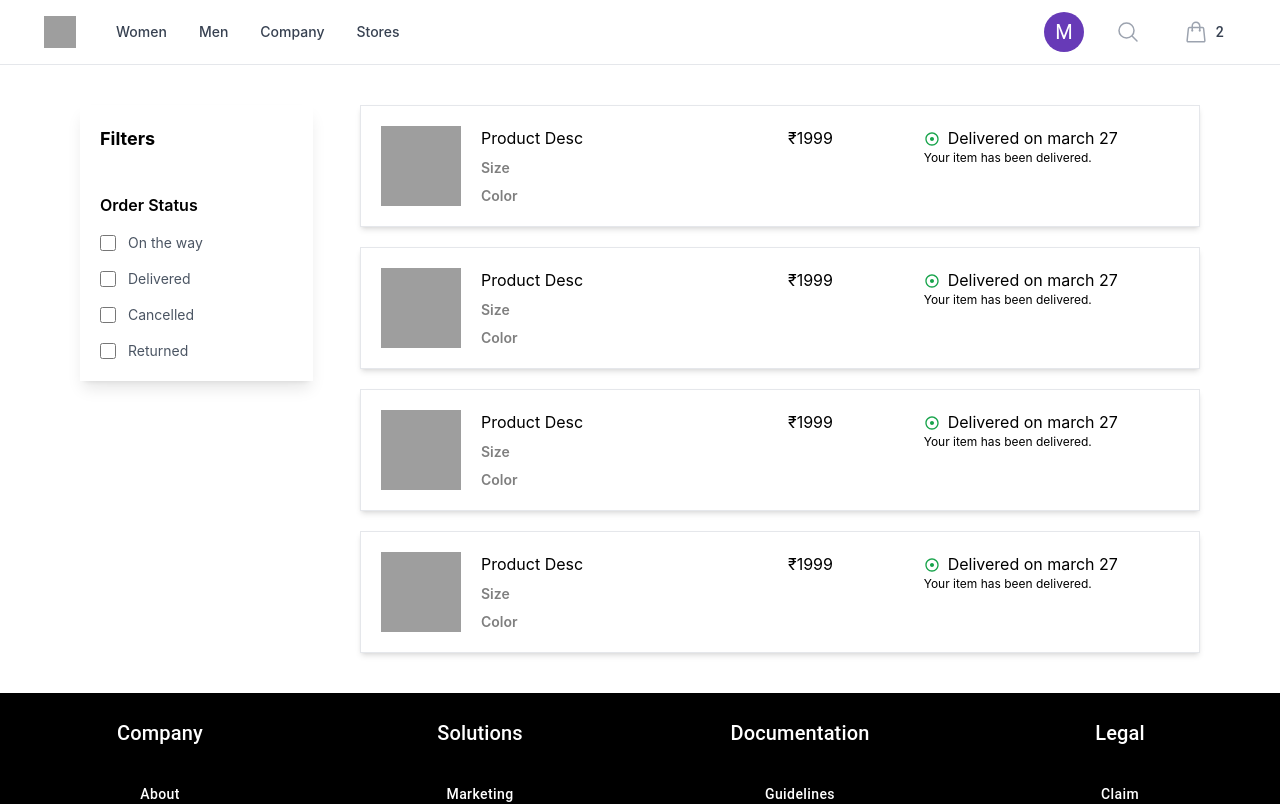
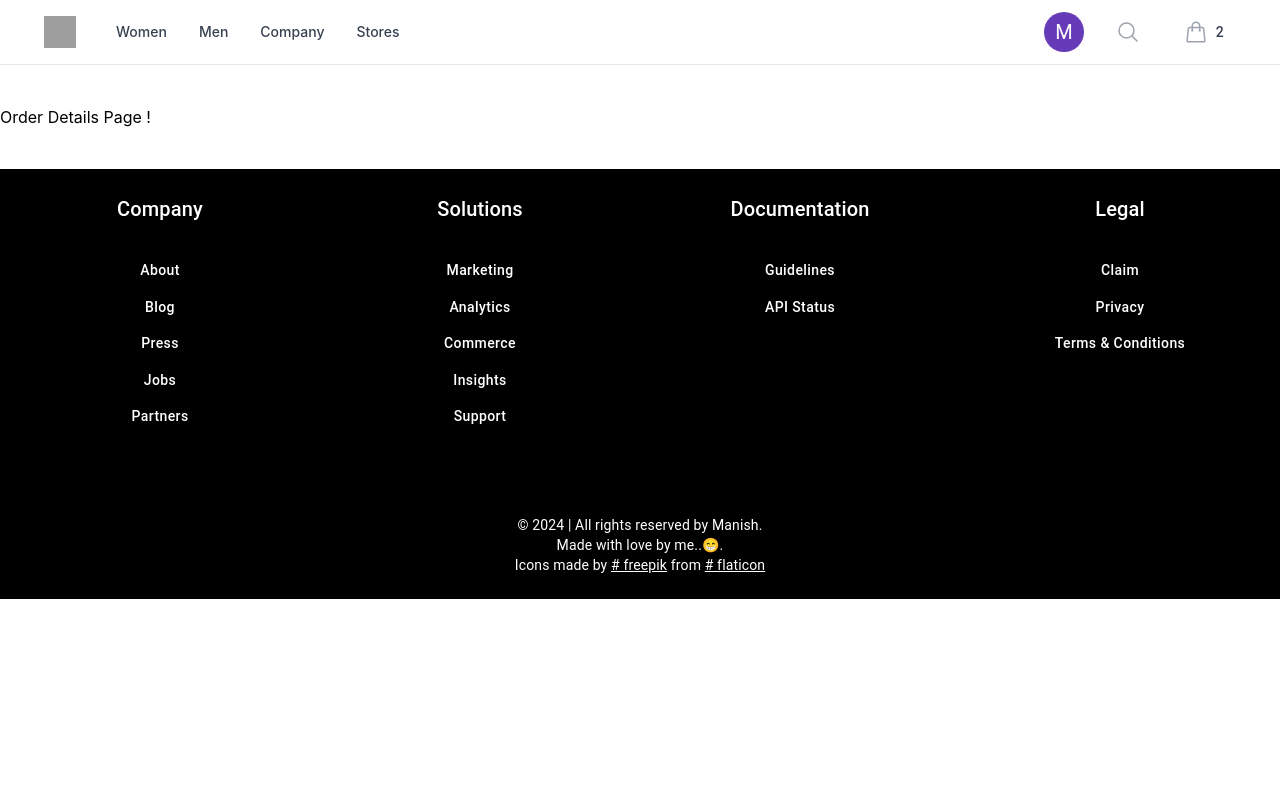
Before and after one commit to manish0to1/e-commerce, a React (Create React App) app: page / in a window 1280 px wide. Shown: the top 804 px of the page. Built offline with nearby package versions, Linux system fonts and the light colour scheme; grey boxes are pictures that could not be loaded.

Commit message:
now creating orderDetails page

```diff
--- a/src/App.js
+++ b/src/App.js
@@ -3,10 +3,11 @@ import "./App.css";
 // import Cart from "./customer/components/Cart/Cart.jsx";
 import Footer from "./customer/components/Footer/Footer";
 import Navigation from "./customer/components/Navigation/Navigation.jsx";
+import OrderDetails from "./customer/components/Order/OrderDetails.jsx";
 // import Product from "./customer/components/Product/Product.jsx";
 // import ProductDetails from "./customer/components/ProductDetails/ProductDetails.jsx";
 // import HomePage from "./customer/Pages/HomePage/HomePage";
-import OrderPage from "./customer/components/Order/OrderPage.jsx";
+// import OrderPage from "./customer/components/Order/OrderPage.jsx";
 
 function App() {
   return (
@@ -19,7 +20,8 @@ function App() {
       {/* <ProductDetails /> */}
       {/* <Cart /> */}
       {/* <Checkout /> */}
-      <OrderPage />
+      {/* <OrderPage /> */}
+      <OrderDetails />
       <div>
         <Footer />
       </div>
--- /dev/null
+++ b/src/customer/components/Order/OrderDetails.jsx
@@ -0,0 +1,7 @@
+import React from "react";
+
+const OrderDetails = () => {
+  return <div>Order Details Page !</div>;
+};
+
+export default OrderDetails;
```
